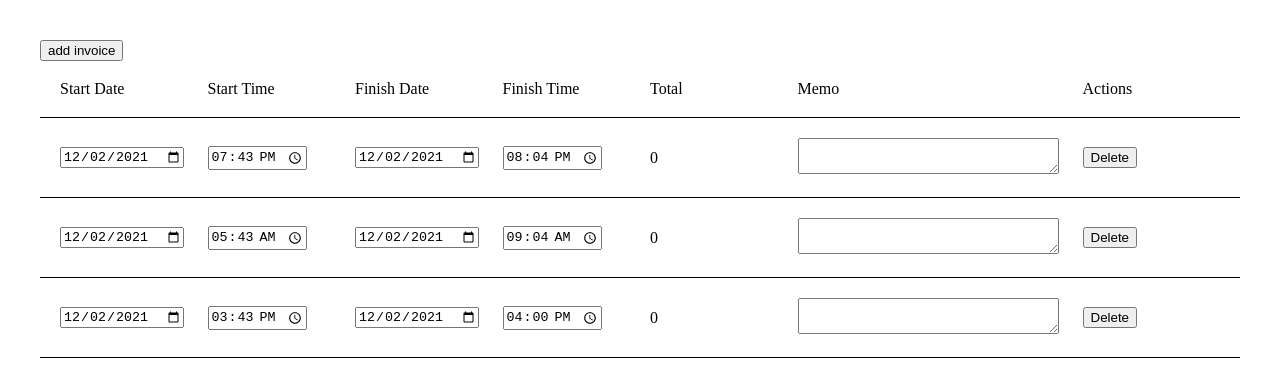
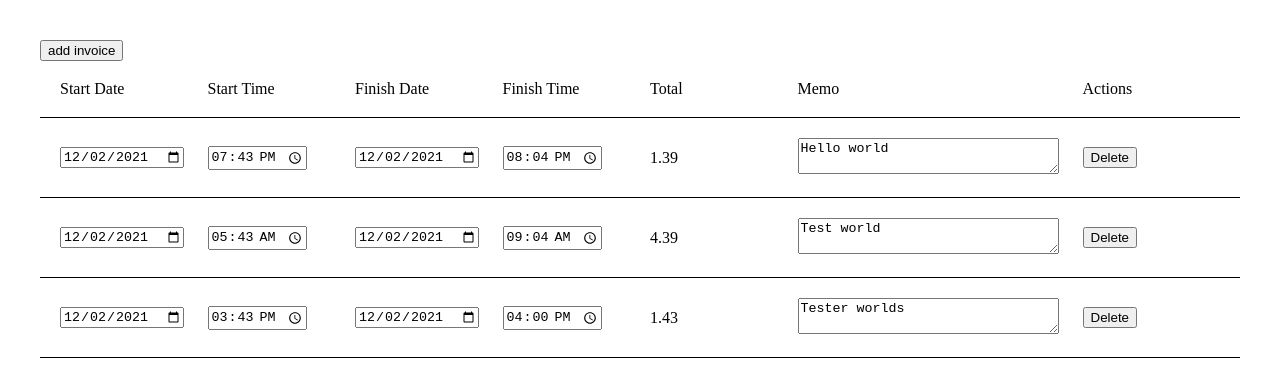
Before and after one commit to Andyt-Nguyen/invoice_creator, a React (Create React App) app: page / in a window 1280 px wide. Shown: the top 372 px of the page. Built offline with nearby package versions, Linux system fonts and the light colour scheme.

Commit message:
calculated total hours; delete row

```diff
--- a/src/components/invoice-row/invoice-row.component.jsx
+++ b/src/components/invoice-row/invoice-row.component.jsx
@@ -1,11 +1,44 @@
 import './invoice-row.styles.scss';
 
 
-const InvoiceRow = ({ startDate, endDate, startTime, endTime, onInvoiceChange }) => {
+const InvoiceRow = ({
+  startDate,
+  endDate,
+  startTime,
+  endTime,
+  onInvoiceChange,
+  memo,
+  onDelete
+}) => {
+  const totalTimePassed = () => {
+    let hours = 0;
+    const startHrs = Number(startTime.slice(0, 2));
+    const startMin = Number(startTime.slice(-2));
+    const endHrs = Number(endTime.slice(0, 2));
+    const endMin = Number(endTime.slice(-2));
+
+    if (startDate === endDate) {
+      const diffHrs = endHrs - startHrs;
+      hours = diffHrs
+    }
+    else if (endDate > startDate) {
+      const dayMultiplier = Number(endDate.slice(-2)) - Number(startDate.slice(-2));
+      const diffDayOne = (24 * dayMultiplier) - startHrs;
+      const diffDayTwo = (24 * dayMultiplier) + endHrs;
+      const sumOfTwoDays = diffDayOne + diffDayTwo;
+      hours = sumOfTwoDays - (24 * dayMultiplier);
+    }
+    const diffMin = endMin > startMin
+      ? endMin - startMin
+      : startMin - endMin;
+
+    return `${hours}.${diffMin < 10 ? 0 : ''}${diffMin}`;
+  }
+
   return (
     <div className="invoice-row">
       {/* Start Date */}
-      <time>
+      <time className="start-date">
         <input
           type="date"
           name="startDate"
@@ -15,7 +48,7 @@ const InvoiceRow = ({ startDate, endDate, startTime, endTime, onInvoiceChange })
       </time>
 
       {/* Start Time */}
-      <time>
+      <time className="start-time">
         <input
           type="time"
           name="startTime"
@@ -25,7 +58,7 @@ const InvoiceRow = ({ startDate, endDate, startTime, endTime, onInvoiceChange })
       </time>
 
       {/* Finish Date */}
-      <time>
+      <time className="end-date">
         <input
           type="date"
           name="endDate"
@@ -36,7 +69,7 @@ const InvoiceRow = ({ startDate, endDate, startTime, endTime, onInvoiceChange })
       </time>
 
       {/* Finish Time */}
-      <time>
+      <time className="end-time">
         <input
           type="time"
           name="endTime"
@@ -46,19 +79,25 @@ const InvoiceRow = ({ startDate, endDate, startTime, endTime, onInvoiceChange })
         />
       </time>
 
-      {/* Total */}
+      {/* Total Hours */}
       <div>
-        0
+        {totalTimePassed()}
       </div>
 
       {/* Memo */}
-      <div>
-        <textarea name="" id="" cols="30" rows="2"></textarea>
+      <div className="memo">
+        <textarea
+          name="memo"
+          cols="30"
+          rows="2"
+          onChange={onInvoiceChange}
+          value={memo}
+        ></textarea>
       </div>
 
       {/* Actions */}
-      <div>
-        <button>Delete</button>
+      <div className="actions">
+        <button onClick={onDelete}>Delete</button>
       </div>
     </div>
   )
--- a/src/components/invoice/invoice.component.jsx
+++ b/src/components/invoice/invoice.component.jsx
@@ -1,5 +1,4 @@
 import { useState } from 'react';
-import InvoiceHeader from '../invoice-header/invoice-header.component';
 import InvoiceRow from '../invoice-row/invoice-row.component';
 import './invoice.styles.scss';
 
@@ -7,18 +6,21 @@ const Invoice = () => {
   const [invoices, setInvoices] = useState([
     {
       id: 1,
+      memo: "Hello world",
       startDate: '2021-12-02',
       endDate: '2021-12-02',
       startTime: '19:43',
       endTime: '20:04'
     }, {
       id: 2,
+      memo: "Test world",
       startDate: '2021-12-02',
       endDate: '2021-12-02',
       startTime: '05:43',
       endTime: '09:04'
     }, {
       id: 3,
+      memo: "Tester worlds",
       startDate: '2021-12-02',
       endDate: '2021-12-02',
       startTime: '15:43',
@@ -37,6 +39,11 @@ const Invoice = () => {
     };
     setInvoices([...invoices, newInvoice]);
   };
+
+  const removeInvoiceRow = (invoiceId) => {
+    const removedInvoiceRow = invoices.filter(({ id }) => id !== invoiceId)
+    setInvoices(removedInvoiceRow);
+  }
 
   const onInvoiceChange = (evt, id) => {
     const { name, value } = evt.target;
@@ -66,6 +73,7 @@ const Invoice = () => {
         invoices.map(invoice => (
           <InvoiceRow
             key={invoice.id}
+            onDelete={() => removeInvoiceRow(invoice.id)}
             onInvoiceChange={evt => onInvoiceChange(evt, invoice.id)}
             {...invoice}
           />
```
